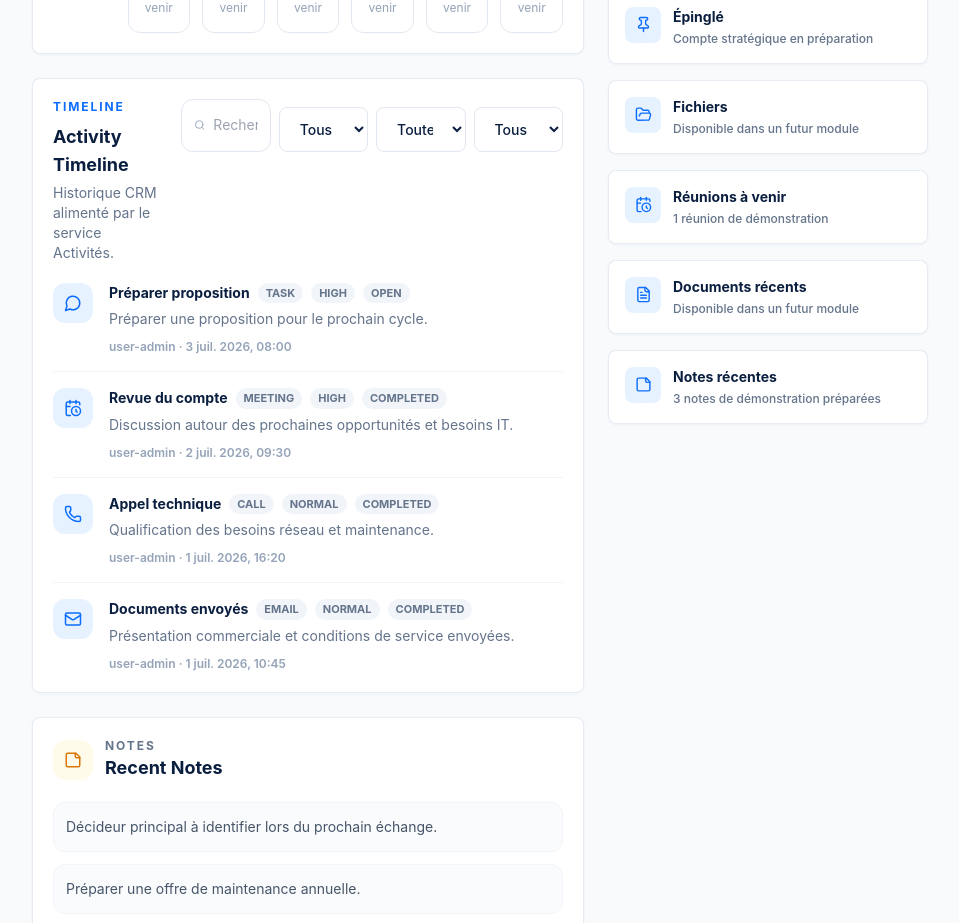
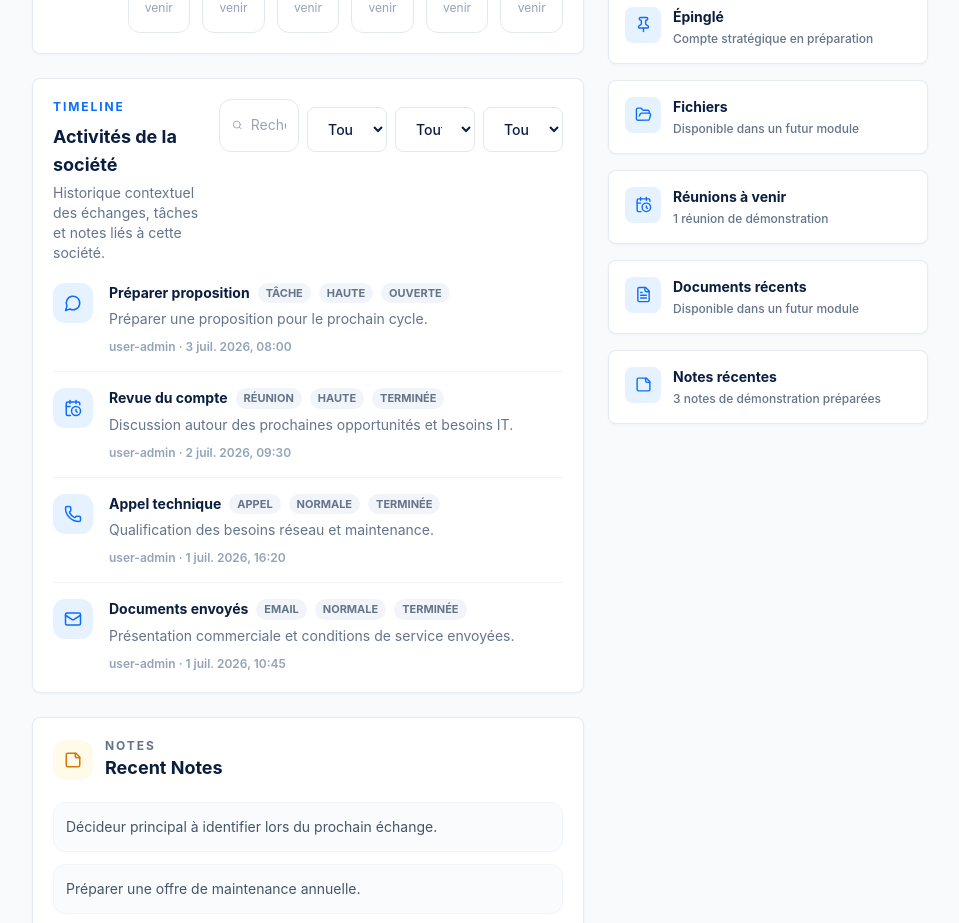
Before and after one commit to montasirhachimi-alt/Facturation-site-codex, a Next.js app: page /crm/companies/company-al-hikma in a window 1280 px wide. Shown: the part 1240-2163 px from the top of the page, without its empty margins (320-1279 px from the left). Built offline with nearby package versions, Linux system fonts and the light colour scheme; no server answers.

Commit message:
SPR-324 product experience redesign phase 1

```diff
--- a/src/components/sidebar.tsx
+++ b/src/components/sidebar.tsx
@@ -121,7 +121,7 @@ export function Sidebar({ collapsed, mobileOpen, onCloseMobile, onToggleCollapse
                     key={item.id}
                     href={item.href as LinkProps<string>["href"]}
                     onClick={onCloseMobile}
-                    title={isCollapsed ? item.label : undefined}
+                    title={item.helper || (isCollapsed ? item.label : undefined)}
                     className={clsx(
                       "flex h-10 items-center rounded-lg text-sm font-semibold transition duration-200 focus:outline-none focus:ring-2 focus:ring-hicotech-blue/60",
                       isCollapsed ? "justify-center px-0" : "gap-3 px-3",
@@ -132,14 +132,7 @@ export function Sidebar({ collapsed, mobileOpen, onCloseMobile, onToggleCollapse
                   >
                     <Icon size={18} />
                     {!isCollapsed && (
-                      <>
-                        <span className="min-w-0 flex-1 truncate">{item.label}</span>
-                        {item.badge && (
-                          <span className={clsx("shrink-0 rounded-full px-2 py-0.5 text-[10px] font-bold", active ? "bg-slate-100 text-slate-500" : "bg-white/10 text-cyan-100/70")}>
-                            {item.badge}
-                          </span>
-                        )}
-                      </>
+                      <span className="min-w-0 flex-1 truncate">{item.label}</span>
                     )}
                   </Link>
                 );
--- a/src/modules/crm/activities/ui/company-activity-timeline.tsx
+++ b/src/modules/crm/activities/ui/company-activity-timeline.tsx
@@ -78,8 +78,8 @@ export function CompanyActivityTimeline({ companyId }: { companyId: CompanyId })
       <div className="flex flex-col gap-4 xl:flex-row xl:items-start xl:justify-between">
         <div>
           <p className="text-xs font-bold uppercase tracking-[0.16em] text-hicotech-blue">Timeline</p>
-          <h2 className="mt-2 font-display text-lg font-bold text-hicotech-navy dark:text-white">Activity Timeline</h2>
-          <p className="mt-1 text-sm text-slate-500 dark:text-slate-300">Historique CRM alimenté par le service Activités.</p>
+          <h2 className="mt-2 font-display text-lg font-bold text-hicotech-navy dark:text-white">Activités de la société</h2>
+          <p className="mt-1 text-sm text-slate-500 dark:text-slate-300">Historique contextuel des échanges, tâches et notes liés à cette société.</p>
         </div>
         <div className="grid gap-2 sm:grid-cols-2 xl:grid-cols-4">
           <label className="flex items-center gap-2 rounded-xl border border-slate-200 bg-white px-3 py-2 dark:border-hicotech-dark-border dark:bg-hicotech-dark-page/50">
@@ -88,25 +88,25 @@ export function CompanyActivityTimeline({ companyId }: { companyId: CompanyId })
           </label>
           <select value={type} onChange={(event) => setType(event.target.value as ActivityType | "all")} className={entityInputClassName}>
             <option value="all">Tous types</option>
-            <option value="call">Call</option>
-            <option value="meeting">Meeting</option>
+            <option value="call">Appel</option>
+            <option value="meeting">Réunion</option>
             <option value="email">Email</option>
-            <option value="task">Task</option>
+            <option value="task">Tâche</option>
             <option value="note">Note</option>
-            <option value="document">Document</option>
+          <option value="document">Document</option>
           </select>
           <select value={priority} onChange={(event) => setPriority(event.target.value as ActivityPriority | "all")} className={entityInputClassName}>
             <option value="all">Toutes priorités</option>
-            <option value="low">Low</option>
+            <option value="low">Basse</option>
             <option value="normal">Normal</option>
-            <option value="high">High</option>
-            <option value="critical">Critical</option>
+            <option value="high">Haute</option>
+            <option value="critical">Critique</option>
           </select>
           <select value={status} onChange={(event) => setStatus(event.target.value as ActivityStatus | "all")} className={entityInputClassName}>
             <option value="all">Tous statuts</option>
-            <option value="open">Open</option>
-            <option value="completed">Completed</option>
-            <option value="archived">Archived</option>
+            <option value="open">Ouverte</option>
+            <option value="completed">Terminée</option>
+            <option value="archived">Archivée</option>
           </select>
         </div>
       </div>
@@ -135,9 +135,9 @@ function ActivityTimelineItem({ activity }: { activity: Activity }) {
       <div className="min-w-0 flex-1">
         <div className="flex flex-wrap items-center gap-2">
           <h3 className="font-display text-sm font-bold text-hicotech-navy dark:text-white">{activity.title}</h3>
-          <Badge label={activity.type} />
-          <Badge label={activity.priority} />
-          <Badge label={activity.status} />
+          <Badge label={formatActivityType(activity.type)} />
+          <Badge label={formatActivityPriority(activity.priority)} />
+          <Badge label={formatActivityStatus(activity.status)} />
         </div>
         {activity.description && <p className="mt-1 text-sm leading-6 text-slate-500 dark:text-slate-300">{activity.description}</p>}
         <p className="mt-2 text-xs font-semibold text-slate-400">
@@ -152,6 +152,41 @@ function Badge({ label }: { label: string }) {
   return <span className="rounded-full bg-slate-100 px-2 py-0.5 text-[11px] font-bold uppercase text-slate-500 dark:bg-white/10 dark:text-slate-300">{label}</span>;
 }
 
+function formatActivityType(type: ActivityType) {
+  const labels: Record<ActivityType, string> = {
+    call: "Appel",
+    meeting: "Réunion",
+    email: "Email",
+    task: "Tâche",
+    note: "Note",
+    comment: "Commentaire",
+    status_change: "Statut",
+    document: "Document",
+    system: "Système",
+    custom: "Personnalisée"
+  };
+  return labels[type];
+}
+
+function formatActivityPriority(priority: ActivityPriority) {
+  const labels: Record<ActivityPriority, string> = {
+    low: "Basse",
+    normal: "Normale",
+    high: "Haute",
+    critical: "Critique"
+  };
+  return labels[priority];
+}
+
+function formatActivityStatus(status: ActivityStatus) {
+  const labels: Record<ActivityStatus, string> = {
+    open: "Ouverte",
+    completed: "Terminée",
+    archived: "Archivée"
+  };
+  return labels[status];
+}
+
 function formatDate(value: string) {
   return new Intl.DateTimeFormat("fr-MA", { dateStyle: "medium", timeStyle: "short" }).format(new Date(value));
 }
--- a/src/modules/crm/contacts/ui/components/company-contacts-workspace.tsx
+++ b/src/modules/crm/contacts/ui/components/company-contacts-workspace.tsx
@@ -20,11 +20,11 @@ export function CompanyContactsWorkspace({ companyId }: { companyId: CompanyId }
     <section className="space-y-4" aria-label="Contacts de la société">
       <EntityStatsCards
         metrics={[
-          { icon: UsersRound, label: "Total Contacts", value: String(state.stats.total), helper: "Rattachés à cette société" },
-          { icon: UserCheck, label: "Primary Contacts", value: String(state.stats.primary), helper: "Contacts principaux" },
-          { icon: UserCheck, label: "Decision Makers", value: String(state.stats.decisionMakers), helper: "Décideurs identifiés" },
-          { icon: Network, label: "Departments", value: String(state.stats.departments), helper: "Équipes représentées" },
-          { icon: Languages, label: "Languages", value: String(state.stats.languages), helper: "Préférences langue" }
+          { icon: UsersRound, label: "Contacts", value: String(state.stats.total), helper: "Rattachés à cette société" },
+          { icon: UserCheck, label: "Principaux", value: String(state.stats.primary), helper: "Contacts de référence" },
+          { icon: UserCheck, label: "Décideurs", value: String(state.stats.decisionMakers), helper: "Décideurs identifiés" },
+          { icon: Network, label: "Équipes", value: String(state.stats.departments), helper: "Départements représentés" },
+          { icon: Languages, label: "Langues", value: String(state.stats.languages), helper: "Préférences de contact" }
         ]}
       />
 
--- a/src/modules/crm/crm.navigation.ts
+++ b/src/modules/crm/crm.navigation.ts
@@ -35,35 +35,35 @@ export const crmNavigation = Object.freeze({
       label: "Contacts",
       route: `${CRM_MODULE_ROUTE}/companies`,
       permission: "crm.contact.read",
-      metadata: { icon: "ContactRound", permissionModule: "clients", badge: "via société", contextual: true }
+      metadata: { icon: "ContactRound", permissionModule: "clients", contextual: true, helper: "Les contacts se gèrent depuis une fiche société." }
     },
     {
       id: "crm.activities",
       label: "Activités / Timeline",
       route: `${CRM_MODULE_ROUTE}/companies`,
       permission: "crm.activity.read",
-      metadata: { icon: "ClipboardList", permissionModule: "clients", badge: "via société", contextual: true }
+      metadata: { icon: "ClipboardList", permissionModule: "clients", contextual: true, helper: "La timeline se consulte depuis une fiche société." }
     },
     {
       id: "crm.meetings",
       label: "Réunions",
-      route: `${CRM_MODULE_ROUTE}/companies`,
+      route: `${CRM_MODULE_ROUTE}/contacts/contact-sara-amrani`,
       permission: "crm.meeting.read",
-      metadata: { icon: "CalendarCheck", permissionModule: "clients", badge: "via contact", contextual: true }
+      metadata: { icon: "CalendarCheck", permissionModule: "clients", contextual: true, helper: "Les réunions se planifient depuis une fiche contact." }
     },
     {
       id: "crm.tasks",
       label: "Tâches",
-      route: `${CRM_MODULE_ROUTE}/companies`,
+      route: `${CRM_MODULE_ROUTE}/contacts/contact-sara-amrani`,
       permission: "crm.task.read",
-      metadata: { icon: "ScrollText", permissionModule: "clients", badge: "via contact", contextual: true }
+      metadata: { icon: "ScrollText", permissionModule: "clients", contextual: true, helper: "Les tâches se suivent depuis une fiche contact." }
     },
     {
       id: "crm.notes",
       label: "Notes",
-      route: `${CRM_MODULE_ROUTE}/companies`,
+      route: `${CRM_MODULE_ROUTE}/contacts/contact-sara-amrani`,
       permission: "crm.note.read",
-      metadata: { icon: "FileText", permissionModule: "clients", badge: "via contact", contextual: true }
+      metadata: { icon: "FileText", permissionModule: "clients", contextual: true, helper: "Les notes se consultent depuis une fiche contact." }
     }
   ] satisfies CrmNavigationItem[])
 } satisfies CrmNavigationItem);
--- a/src/services/navigation/sidebar-adapter.ts
+++ b/src/services/navigation/sidebar-adapter.ts
@@ -11,8 +11,8 @@ export type SidebarNavigationItem = {
   label: string;
   icon: string;
   module: string;
-  badge?: string;
   activePaths?: string[];
+  helper?: string;
 };
 
 export type SidebarNavigationGroup = {
@@ -107,11 +107,6 @@ function getMetadataString(
   return typeof value === "string" && value.length > 0 ? value : fallback;
 }
 
-function getMetadataBadge(metadata: ModuleNavigationItem["metadata"] | undefined) {
-  const value = metadata?.badge;
-  return typeof value === "string" && value.length > 0 ? value : undefined;
-}
-
 function getModuleCategory(moduleId: string): SidebarCategory {
   if (moduleId === "crm") {
     return "business";
@@ -142,8 +137,8 @@ function mapBusinessNavigationItem(item: ModuleNavigationItem): SidebarNavigatio
     label: getMetadataString(item.metadata, "sidebarLabel", item.label),
     icon: getMetadataString(item.metadata, "icon", "FileText"),
     module: getMetadataString(item.metadata, "permissionModule", item.id),
-    badge: getMetadataBadge(item.metadata),
-    activePaths: getActivePaths(item)
+    activePaths: getActivePaths(item),
+    helper: getMetadataString(item.metadata, "helper", "")
   };
 }
 
```
Also changed, not shown: src/modules/crm/home/crm-home-page.tsx (+10 -9 lines).
